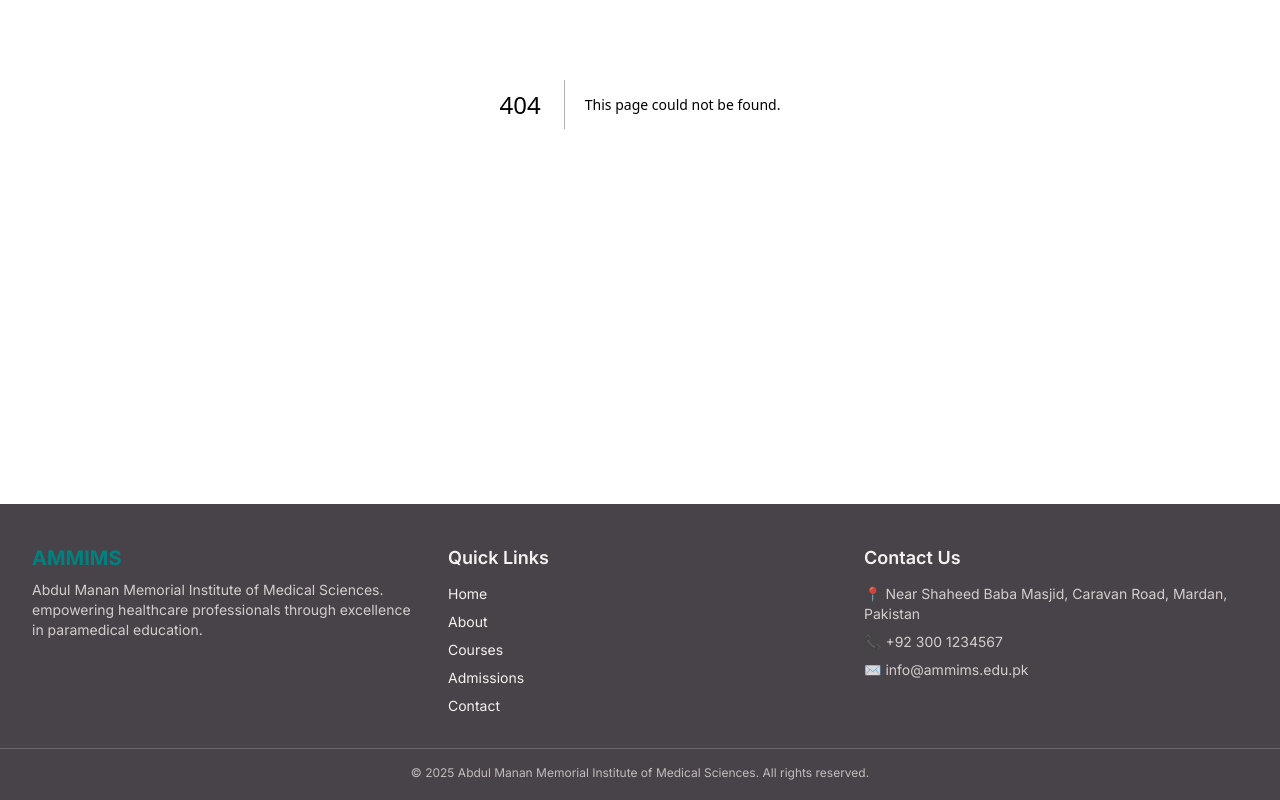
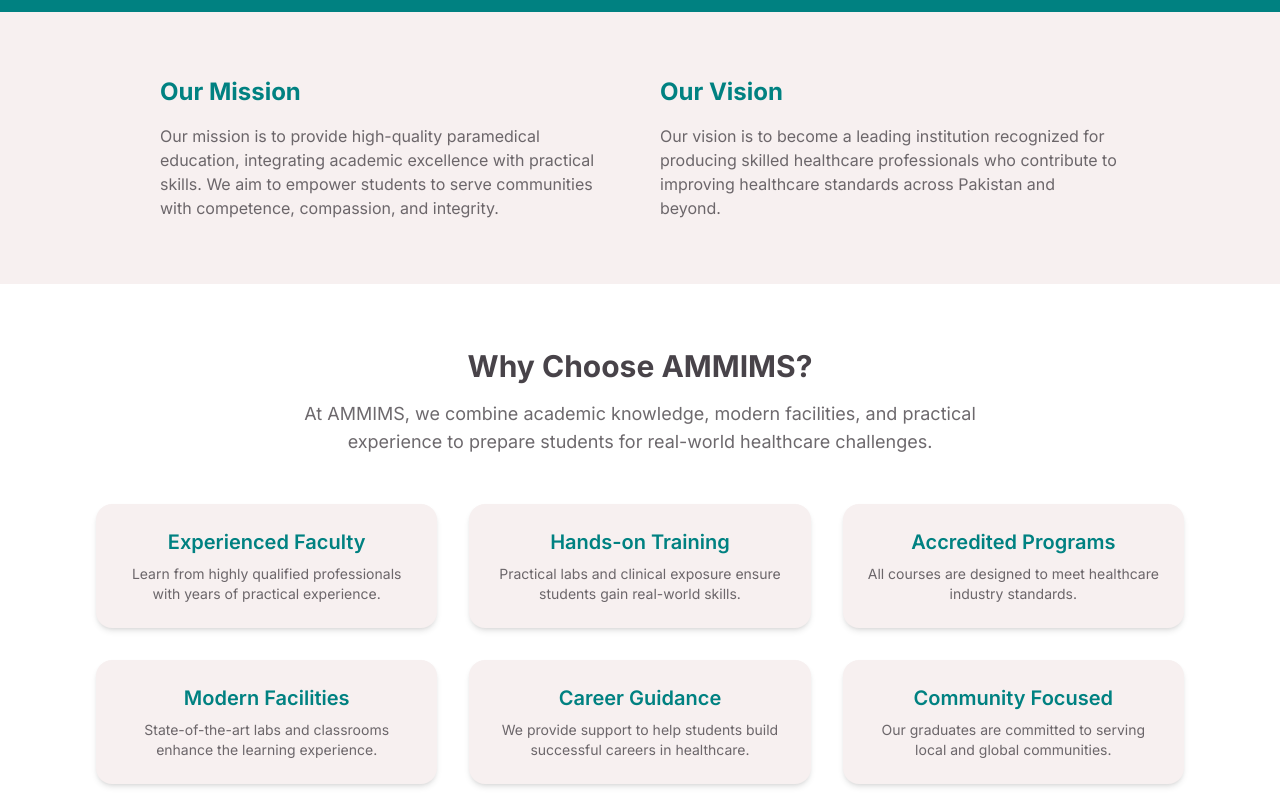
Before and after one commit to asifmanan/ammims-website, a Next.js app: page /about in a window 1280 px wide. Before the commit this address had no page. Shown: the part 360-1160 px from the top of the page. Built offline with nearby package versions, Linux system fonts and the light colour scheme.

Commit message:
Creates About page.

```diff
--- /dev/null
+++ b/src/app/about/page.tsx
@@ -0,0 +1,96 @@
+export const metadata = {
+  title: "About Us | Abdul Manan Memorial Institute of Medical Sciences",
+  description:
+    "Learn more about Abdul Manan Memorial Institute of Medical Sciences — our mission, vision, and dedication to excellence in paramedical education.",
+};
+
+export default function AboutPage() {
+  return (
+    <div>
+      {/* Hero Section */}
+      <section className="bg-brand-primary text-white py-20 text-center">
+        <h1 className="text-4xl sm:text-5xl font-bold">About Us</h1>
+        <p className="mt-4 text-lg text-white/90 max-w-2xl mx-auto">
+          Abdul Manan Memorial Institute of Medical Sciences (AMMIMS) is
+          dedicated to shaping the next generation of healthcare professionals
+          through excellence in paramedical education.
+        </p>
+      </section>
+
+      {/* Mission & Vision */}
+      <section className="py-16 bg-snow">
+        <div className="max-w-5xl mx-auto px-4 sm:px-6 lg:px-8 grid gap-10 md:grid-cols-2">
+          <div>
+            <h2 className="text-2xl font-bold text-brand-primary">Our Mission</h2>
+            <p className="mt-4 text-jet/80">
+              Our mission is to provide high-quality paramedical education,
+              integrating academic excellence with practical skills. We aim to
+              empower students to serve communities with competence, compassion,
+              and integrity.
+            </p>
+          </div>
+
+          <div>
+            <h2 className="text-2xl font-bold text-brand-primary">Our Vision</h2>
+            <p className="mt-4 text-jet/80">
+              Our vision is to become a leading institution recognized for
+              producing skilled healthcare professionals who contribute to
+              improving healthcare standards across Pakistan and beyond.
+            </p>
+          </div>
+        </div>
+      </section>
+
+      {/* Why Choose Us */}
+      <section className="py-16 bg-white">
+        <div className="max-w-6xl mx-auto px-4 sm:px-6 lg:px-8 text-center">
+          <h2 className="text-3xl font-bold text-jet">Why Choose AMMIMS?</h2>
+          <p className="mt-4 text-lg text-jet/80 max-w-3xl mx-auto">
+            At AMMIMS, we combine academic knowledge, modern facilities, and
+            practical experience to prepare students for real-world healthcare
+            challenges.
+          </p>
+
+          <div className="mt-12 grid gap-8 sm:grid-cols-2 lg:grid-cols-3">
+            {[
+              {
+                title: "Experienced Faculty",
+                text: "Learn from highly qualified professionals with years of practical experience.",
+              },
+              {
+                title: "Hands-on Training",
+                text: "Practical labs and clinical exposure ensure students gain real-world skills.",
+              },
+              {
+                title: "Accredited Programs",
+                text: "All courses are designed to meet healthcare industry standards.",
+              },
+              {
+                title: "Modern Facilities",
+                text: "State-of-the-art labs and classrooms enhance the learning experience.",
+              },
+              {
+                title: "Career Guidance",
+                text: "We provide support to help students build successful careers in healthcare.",
+              },
+              {
+                title: "Community Focused",
+                text: "Our graduates are committed to serving local and global communities.",
+              },
+            ].map((item) => (
+              <div
+                key={item.title}
+                className="bg-snow p-6 rounded-2xl shadow-md hover:shadow-lg transition"
+              >
+                <h3 className="text-xl font-semibold text-brand-primary">
+                  {item.title}
+                </h3>
+                <p className="mt-2 text-sm text-jet/80">{item.text}</p>
+              </div>
+            ))}
+          </div>
+        </div>
+      </section>
+    </div>
+  );
+}
```
